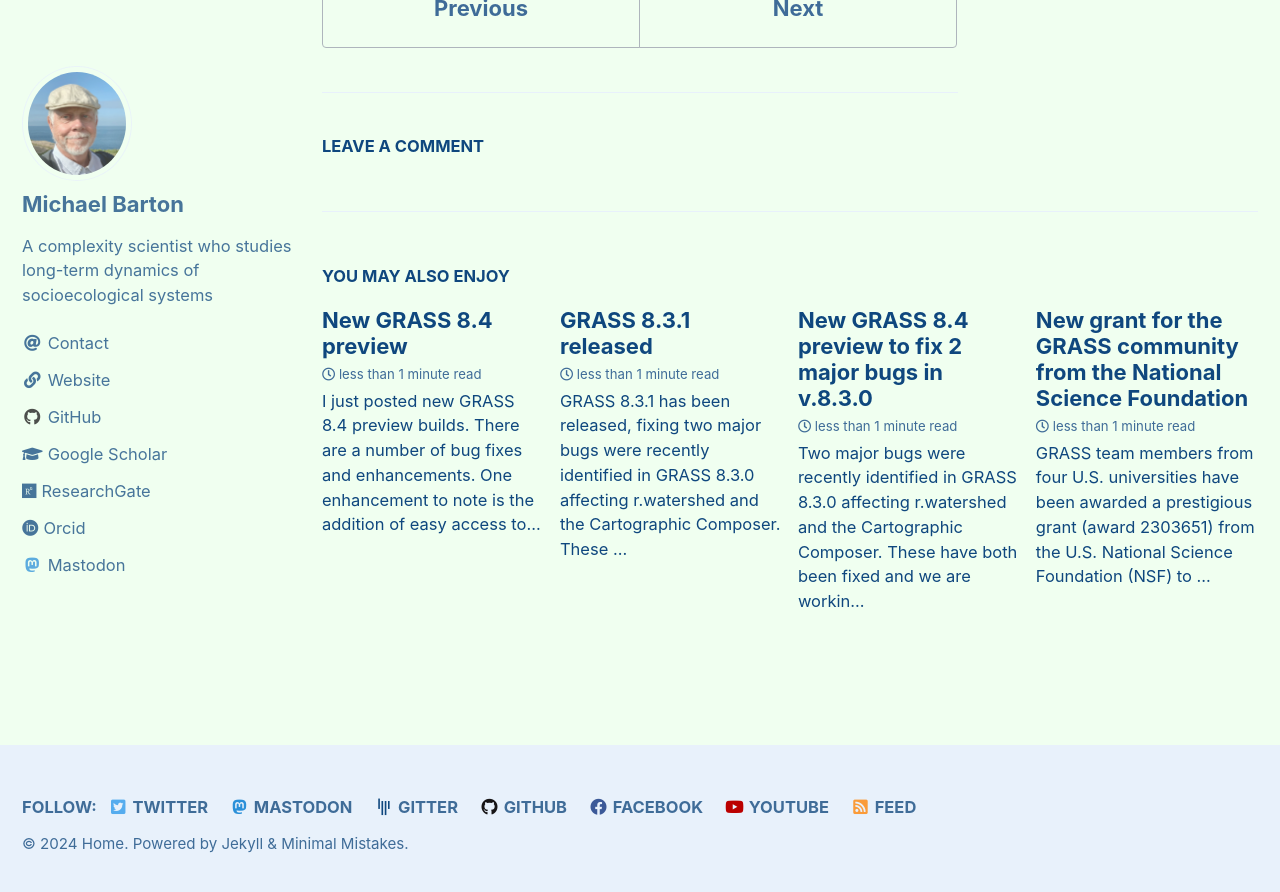
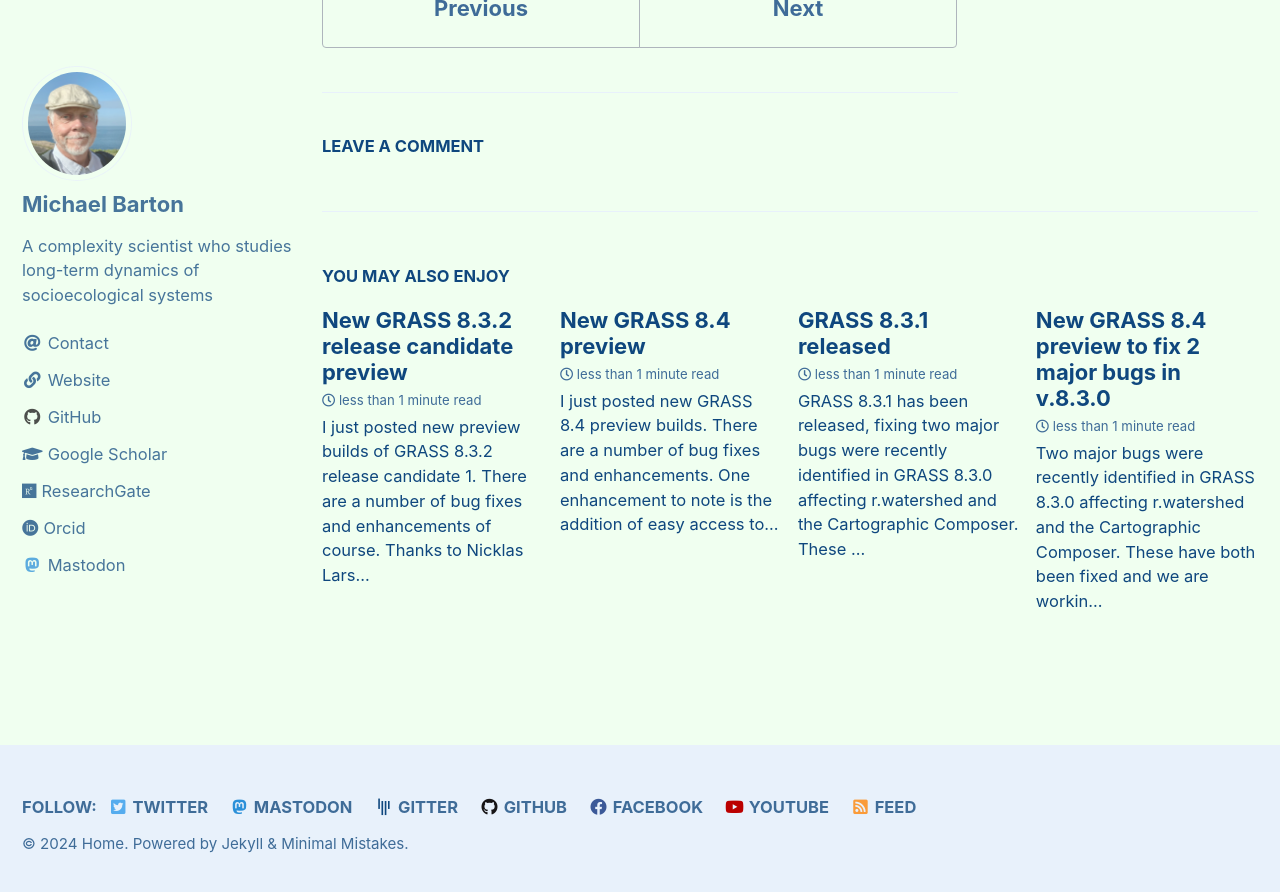
Before and after one commit to cmbarton/grass-mac, a Jekyll site: the page built from _posts/2023-12-08-new_GRASS84dev.md, in a window 1280 px wide and 900 px high, scrolled down 908 px. Shown: the top 892 px of the window. Built offline with Jekyll 4.4.1, drawn with Linux system fonts in a browser that asks for light colours; cached includes are drawn as plain includes; comment, search, counter and statistics services are not loaded.

Commit message:
Info and access to GRASS 8.3.2RC1 binaries

```diff
--- a/_pages/download-grass.md
+++ b/_pages/download-grass.md
@@ -27,8 +27,8 @@
 
 | Version | Date | Download Link | Configuration Info|
 | :--- | ---: | :---: | :---: |
-| GRASS 8.3.1 Apple ARM | 26 Oct 2023 | [download](http://download.osgeo.org/grass/mac/grass-8.3.1-arm64.dmg) | [download](http://download.osgeo.org/grass/mac/grass-8.3.1_configure_info.txt){:target="_blank"} |
-| GRASS 8.3.1 Intel | 26 Oct 2023 | [download](http://download.osgeo.org/grass/mac/grass-8.3.1-x86_64.dmg) | [download](http://download.osgeo.org/grass/mac/grass-8.3.1_configure_info.txt){:target="_blank"} |
+| GRASS 8.3.1 Apple ARM | 26 Oct 2023 | [download](http://download.osgeo.org/grass/mac/grass-8.3.2RC1-arm64.dmg) | [download](http://download.osgeo.org/grass/mac/grass-8.3.1_configure_info.txt){:target="_blank"} |
+| GRASS 8.3.1 Intel | 26 Oct 2023 | [download](http://download.osgeo.org/grass/mac/ggrass-8.3.2RC1-x86_64.dmg) | [download](http://download.osgeo.org/grass/mac/grass-8.3.1_configure_info.txt){:target="_blank"} |
 | GRASS 8.3.0 Apple ARM | 24 Jun 2023 | [download](http://download.osgeo.org/grass/mac/grass-8.3.0-arm64.dmg) | [download](http://download.osgeo.org/grass/mac/grass-8.3.0_configure_info.txt){:target="_blank"} |
 | GRASS 8.3.0 Intel | 24 Jun 2023 | [download](http://download.osgeo.org/grass/mac/grass-8.3.0-x86_64.dmg) | [download](http://download.osgeo.org/grass/mac/grass-8.3.0_configure_info.txt){:target="_blank"} |
 | GRASS 7.8.8 Apple ARM | 14 Aug 2023 | [download](http://download.osgeo.org/grass/mac/grass-7.8.8-arm64.dmg) | [download](http://download.osgeo.org/grass/mac/grass-7.8.8_configure_info.txt){:target="_blank"}  |
@@ -38,6 +38,8 @@
 
 | Version | Date | Download Link | Configuration Info|
 | :--- | ---: | :---: | :---: |
+| GRASS 8.3.2RC1 Apple ARM | 23 Feb 2024 | [download](http://download.osgeo.org/grass/mac/grass-8.4.0dev-arm64.dmg) | [download](http://download.osgeo.org/grass/mac/grass-8.3.2RC1_configure_info.txt){:target="_blank"} |
+| GRASS 8.3.2RC1 Intel | 23 Feb 2024 | [download](http://download.osgeo.org/grass/mac/grass-8.4.0dev-x86_64.dmg) | [download](http://download.osgeo.org/grass/mac/grass-8.3.2RC1_configure_info.txt){:target="_blank"} |
 | GRASS 8.4dev Apple ARM | 9 Feb 2024 | [download](http://download.osgeo.org/grass/mac/grass-8.4.0dev-arm64.dmg) | [download](http://download.osgeo.org/grass/mac/grass-8.4dev_configure_info.txt){:target="_blank"} |
 | GRASS 8.4dev Intel | 9 Feb 2024 | [download](http://download.osgeo.org/grass/mac/grass-8.4.0dev-x86_64.dmg) | [download](http://download.osgeo.org/grass/mac/grass-8.4dev_configure_info.txt){:target="_blank"} |
 
@@ -49,7 +51,7 @@
 These GRASS apps are packaged with all needed dependencies, which are detailed in an accompanying *configuration info* file. They include correct versions of Python and wxPython to run: Python 3 and wxPython 4 for GRASS versions 7.8 and higher, and Python 2.7 and wxPython v3 or 4 for earlier versions. Hopefully this will avoid any conflicts with other versions of GRASS dependencies you may have intentionally or inadvertently installed with other apps, and will run without needing to disable OS X System Integrity Protection.
 
 ***Mac OS X support***
-These newest apps were built under macOS 12 (AKA Monterey). I don't know which older Mac OS versions will run this app--probably OS X 10.13 and above, possibly older OS X versions.
+The ARM versions were built for MacOS 14 (AKA Ventura) and the Intel versions were built for macOS 12 (AKA Monterey). I don't know which older Mac OS versions will run this app--probably OS X 10.13 and above for the Intel versions, possibly older OS X versions too.
 
 ***International Language Support***
 These versions of GRASS are compiled with international support for multiple languages (gettext).
--- /dev/null
+++ b/_posts/2024-02-23-new_GRASS8.3.2RC1.md
@@ -0,0 +1,25 @@
+---
+title: "New GRASS 8.3.2 release candidate preview"
+layout: "single"
+class: wide
+excerpt_separator: "<!--more-->"
+categories:
+  - Announcement
+tags:
+  - Information
+---
+<!-- Google tag (gtag.js) -->
+<script async src="https://www.googletagmanager.com/gtag/js?id=G-9NBX5KDKM0"></script>
+<script>
+  window.dataLayer = window.dataLayer || [];
+  function gtag(){dataLayer.push(arguments);}
+  gtag('js', new Date());
+
+  gtag('config', 'G-9NBX5KDKM0');
+</script>
+
+I just posted new preview builds of GRASS 8.3.2 release candidate 1. There are a number of bug fixes and enhancements of course.
+
+Thanks to Nicklas Larsson, the newest ARM build no longer needs Rosetta (Intel processor emulator) to launch. As a fully ARM native app, it also runs significantly faster than before.
+
+We remain on track for releasing GRASS 8.3.2 in the next month and hopefully 8.4.0 by April.
```
